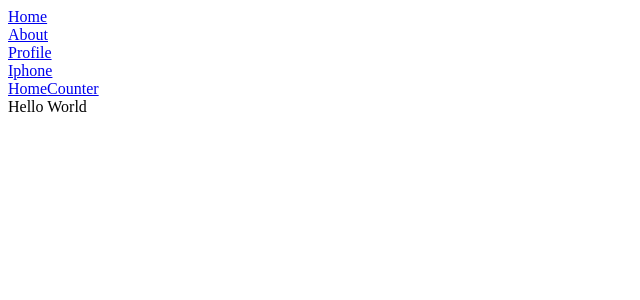
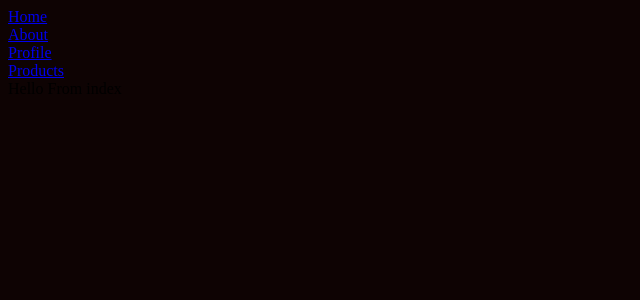
Before and after one commit to Mahtabvariyani/nuxtjs, a Nuxt app: page / in a window 1280 px wide. Shown: the top 300 px of the page, without its empty margins (0-640 px from the left). Built offline with nearby package versions, Linux system fonts and the light colour scheme.

Commit message:
New Things

```diff
--- a/app.vue
+++ b/app.vue
@@ -1,24 +1,8 @@
 <template>
   <div class="text-lg">
-    <nav class="m-4 flex flex-row">
-      <div v-for="navItem in navItems" :key="navItem.to">
-        <NuxtLink
-          :to="navItem.to"
-          class="p-2 m-2 rounded-md border-black"
-          :class="navItem.bgClass"
-          >{{ navItem.label }}</NuxtLink
-        >
-      </div>
-    </nav>
+    <Navbar />
+    <NuxtPage />
 
-    <NuxtPage />
   </div>
 </template>
-<script setup>
-const navItems = [
-  { to: "/", label: "Home", bgClass: "bg-red-100" },
-  { to: "/about", label: "About", bgClass: "bg-red-200" },
-  { to: "/profile", label: "Profile", bgClass: "bg-red-300" },
-  { to: "/iphone", label: "Iphone", bgClass: "bg-red-400" },
-];
-</script>
+<script setup></script>
--- a/assets/css/tailwind.css
+++ b/assets/css/tailwind.css
@@ -1,3 +1,8 @@
 @tailwind base;
 @tailwind components;
 @tailwind utilities;
+
+
+body{
+    background-color: rgb(14, 3, 3);
+}
--- /dev/null
+++ b/components/Navbar.vue
@@ -0,0 +1,18 @@
+<template>
+    <div>
+        <nav class="m-4 flex flex-row">
+      <div v-for="navItem in navItems" :key="navItem.to">
+        <NuxtLink
+          :to="navItem.to"
+          class="p-2 m-2 rounded-xl border-black"
+          :class="navItem.bgClass"
+          >{{ navItem.label }}</NuxtLink
+        >
+
+      </div>
+    </nav>
+    </div>
+</template>
+<script setup>
+import { navItems } from '~/constant';
+</script>
--- /dev/null
+++ b/components/button.vue
@@ -0,0 +1,5 @@
+<template>
+  <div>
+
+  </div>
+</template>
--- /dev/null
+++ b/constant/index.ts
@@ -0,0 +1,80 @@
+export const navItems = [
+  { to: "/", label: "Home", bgClass: "bg-red-100" },
+  { to: "/about", label: "About", bgClass: "bg-red-200" },
+  { to: "/profile", label: "Profile", bgClass: "bg-red-300" },
+  { to: "/iphone", label: "Products", bgClass: "bg-red-400" },
+];
+
+export const profiles = [
+  {
+    name: "Emily ",
+    lastName: " Smith",
+    picture: "https://www.ue-germany.com/uploads/sites/9/2023/11/Emily-Smith.jpg",
+    about:
+      "Lorem ipsum dolor sit amet consectetur, adipisicing elit. Hic, voluptates!",
+
+  },
+  {
+    name: "James ",
+    lastName: " Johnson",
+    picture: "https://assets-cms.thescore.com/uploads/image/file/414591/w640xh480_GettyImages-1207641295.jpg?ts=1598023715",
+    about:
+      "Lorem ipsum dolor sit amet consectetur, adipisicing elit. Hic, voluptates!",
+  },
+  {
+    name: "Sofie ",
+    lastName: " Brown",
+    picture: "https://yt3.googleusercontent.com/VLUgkXi2EwAssqyz2Nmc_BbCVxntVCMT-3kmaSg4zrfQNoMqUtNPoFx7TQpPHkTfq7yec5bs1qY=s900-c-k-c0x00ffffff-no-rj",
+    about:
+      "Lorem ipsum dolor sit amet consectetur, adipisicing elit. Hic, voluptates!",
+  },
+  {
+    name: "Benjamin ",
+    lastName: " Martinez",
+    picture: "https://media.licdn.com/dms/image/D4E03AQEfOmcFcD_XUw/profile-displayphoto-shrink_800_800/0/1678729294283?e=2147483647&v=beta&t=1AxGy9LiXduCz1r3OSi8vU823uknO62fdYYfNlw7Skc",
+    about:
+      "Lorem ipsum dolor sit amet consectetur, adipisicing elit. Hic, voluptates!",
+  },
+  {
+    name: "Olivia  ",
+    lastName: " Tylor",
+    picture: "https://m.media-amazon.com/images/M/MV5BYjIzN2RhYmUtZGY3Yy00ZjliLWFlNDgtNTdmYjgzMTBkOTNkXkEyXkFqcGdeQXVyODI5NzMwMjA@._V1_FMjpg_UX1000_.jpg",
+    about:
+      "Lorem ipsum dolor sit amet consectetur, adipisicing elit. Hic, voluptates!",
+  },
+  {
+    name: "Jacob ",
+    lastName: " Anderson",
+    picture: "https://static.wikia.nocookie.net/gameofthrones/images/4/40/JacobandersonSAG.jpg/revision/latest?cb=20190422025003",
+    about:
+      "Lorem ipsum dolor sit amet consectetur, adipisicing elit. Hic, voluptates!",
+  },
+  {
+    name: "Ava ",
+    lastName: " Garcia",
+    picture: "https://theottgroup.com/wp-content/uploads/2022/05/IMG_1620-683x1024.jpeg",
+    about:
+      "Lorem ipsum dolor sit amet consectetur, adipisicing elit. Hic, voluptates!",
+  },
+  {
+    name: "Wolliam ",
+    lastName: " Wilson",
+    picture: "https://www.txconstructionlaw.com/wp-content/uploads/elementor/thumbs/Allen-Wilson-Cropped-pzi43ctaxzhhxbdtvaxfmya7xz5y88xjs8ucifzsi2.jpg",
+    about:
+      "Lorem ipsum dolor sit amet consectetur, adipisicing elit. Hic, voluptates!",
+  },
+  {
+    name: "Mia ",
+    lastName: " Ott",
+    picture: "https://media.licdn.com/dms/image/D5603AQHG_8QjWvqxtg/profile-displayphoto-shrink_800_800/0/1679613448984?e=2147483647&v=beta&t=2a9B3hlxaE8q9--1XyGf13eSWWvyS3tq4UuncyRySvI",
+    about:
+      "Lorem ipsum dolor sit amet consectetur, adipisicing elit. Hic, voluptates!",
+  },
+  {
+    name: "Alexander ",
+    lastName: " Thomas",
+    picture: "https://profile-images.xing.com/images/dc0a6c595ba01dca81f506e126e8d4f3-3/alexander-thomas.1024x1024.jpg",
+    about:
+      "Lorem ipsum dolor sit amet consectetur, adipisicing elit. Hic, voluptates!",
+  },
+];
--- a/pages/index.vue
+++ b/pages/index.vue
@@ -1,18 +1,9 @@
 <template>
-    <div class="bg-red-200 text-lg">
-      <a href="#" @click="view('home')" class="bg-blue-300 mr-4">Home</a>
-      <a href="#" @click="view('counter')" class="bg-orange-300 mr-5">Counter</a>
-
-
-      <LazyHomeWelcome v-if="page === 'home'" class="bg-blue-300 mr-4" />
-      <LazyCounter v-if="page === 'counter'" class="bg-orange-300 mr-5" />
+    <div class="">
+      Hello From index
     </div>
   </template>
 
   <script setup>
-  const page = ref("home");
 
-  function view(name) {
-    page.value = name;
-  }
   </script>
--- a/pages/iphone/index.vue
+++ b/pages/iphone/index.vue
@@ -1,31 +1,4 @@
 <template>
-  <div >
-    <div class="flex">
-        <div v-for="iphone in iphones" :key="iphone.name"
-    class="w-[30vh] border border-red-200 m-3 "
-
-    >
-      <img :src="iphone.src" alt="iphone" />
-      <NuxtLink :to="iphone.to" class="flex flex-col items-center m-4">
-        <button class="border border-rose-400 rounded-md w-full bg-rose-100 hover:bg-rose-400 ease-in duration-300 ">
-          {{ iphone.label }}
-        </button>
-        <div>
-          {{ iphone.name }}
-        </div>
-      </NuxtLink>
-    </div>
-    </div>
-
-  </div>
+  <div>Hello From Iphone Page</div>
 </template>
-<script setup>
-const iphones = [
-  { to: "/", label: "Detail", name: "Iphone-Black", src: "https://store.storeimages.cdn-apple.com/4668/as-images.apple.com/is/refurb-iphone-13-pro-max-graphite-2023?wid=1144&hei=1144&fmt=jpeg&qlt=90&.v=1679072989055" },
-  { to: "/", label: "Detail", name: "Iphone-White", src: "https://store.storeimages.cdn-apple.com/4668/as-images.apple.com/is/refurb-iphone-12-white-2020?wid=1144&hei=1144&fmt=jpeg&qlt=90&.v=1635202752000" },
-  { to: "/", label: "Detail", name: "Iphone-Purple", src: "https://store.storeimages.cdn-apple.com/4668/as-images.apple.com/is/refurb-iphone-12-purple-2021?wid=1144&hei=1144&fmt=jpeg&qlt=90&.v=1635202738000" },
-  { to: "/", label: "Detail", name: "Iphone-Red", src: "https://i.ebayimg.com/images/g/qmgAAOSwi9hky70v/s-l400.jpg" },
-  { to: "/", label: "Detail", name: "Iphone-Blue", src: "https://store.storeimages.cdn-apple.com/4668/as-images.apple.com/is/refurb-iphone-12-mini-blue-2020?wid=1144&hei=1144&fmt=jpeg&qlt=90&.v=1635202802000" },
-  { to: "/", label: "Detail", name: "Iphone-Gold", src: "https://store.storeimages.cdn-apple.com/4668/as-images.apple.com/is/refurb-iphone-13-pro-gold-2023?wid=1144&hei=1144&fmt=jpeg&qlt=90&.v=1679072986854" },
-];
-</script>
+<script setup></script>
--- a/pages/iphone/iphone-[name].vue
+++ /dev/null
@@ -1,9 +0,0 @@
-<template>
-  <p>Iphone {{ $route.params.name }}</p>
-</template>
-<script setup>
-const route = useRoute();
-const name = computed(() => {
-  return route.params.name.replace("-", " ");
-});
-</script>
--- a/pages/profile.vue
+++ b/pages/profile.vue
@@ -1,5 +1,26 @@
 <template>
-    <div>
-        Hello From Profile Page
+  <div class="p-10 flex flex-wrap justify-between">
+    <div
+      v-for="profile in profiles"
+      :key="profile.to"
+      class="border-2 mb-5 border-red-300 p-1 block max-w-[18rem] rounded-lg bg-white text-surface shadow-secondary-1 dark:bg-surface-dark dark:text-white"
+    >
+      <div class="relative overflow-hidden bg-cover bg-no-repeat">
+        <img class="rounded-t-lg" :src="profile.picture" alt="" />
+      </div>
+      <div class="p-4">
+        <NuxtLink>
+          <button class="mb-2 text-xl font-thin leading-tight text-black">
+            {{ profile.name }} {{ profile.lastName }}
+          </button>
+        </NuxtLink>
+        <p class="text-base text-black">
+          {{ profile.about }}
+        </p>
+      </div>
     </div>
+  </div>
 </template>
+<script setup>
+import { profiles } from "~/constant";
+</script>
```
Also changed, not shown: layouts/default.vue (+2 -6 lines).
